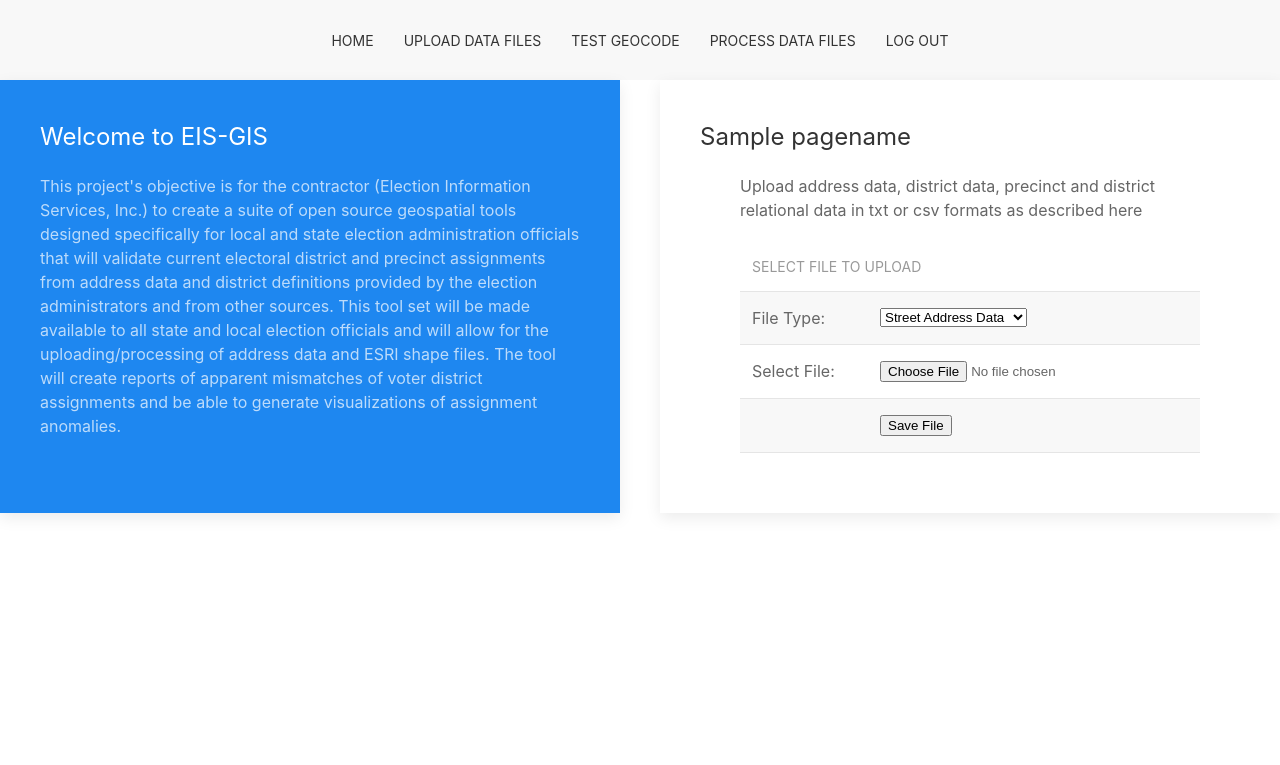
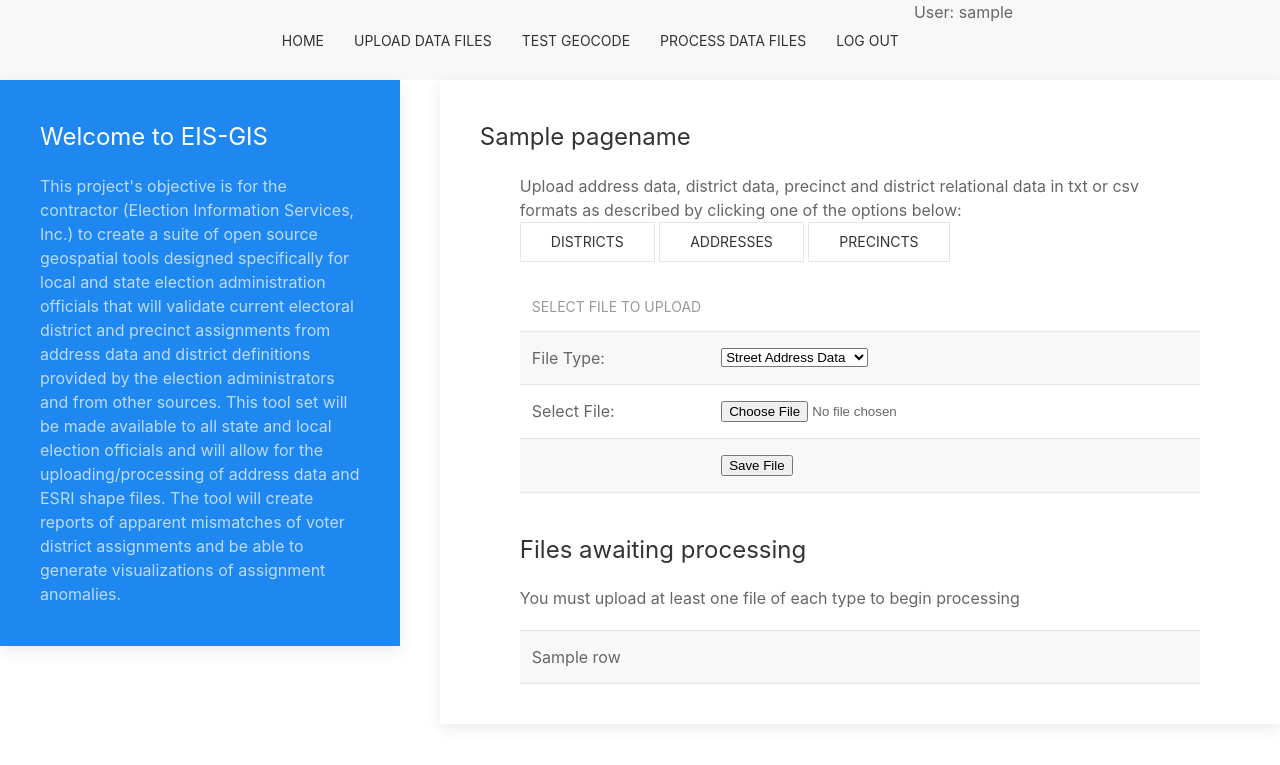
Before and after one commit to pstenbjorn/EisGisv2-2, a Flask app: template templates/upload.html in a window 1280 px wide. Shown: the top 765 px of the page. Run offline with Flask 2, Linux system fonts and the light colour scheme; the template is opened without the code that fills it: most values are stand-ins (such as "Sample title", 1, 10 or a date in 2020); some libraries are stand-ins or nearby versions.

Commit message:
File upload process and user tracking completed

```diff
--- a/app.py
+++ b/app.py
@@ -10,6 +10,7 @@ from forms import LoginForm, GeoCodeAddress
 from datastore import dbaccess
 from flask_login.utils import login_required
 from apicalls import geocode as pgeo
+import datetime
 
 app = Flask(__name__)
 
@@ -37,7 +38,11 @@ def index():
     if 'user' not in session:
         return redirect(url_for('login'))
 
-    return render_template('index.html', title=d["title"], pagename=d['pagename'])
+    if 'userid' not in session['user']:
+        return redirect(url_for('login'))
+
+    user = session['user']['userid']
+    return render_template('index.html', title=d["title"], pagename=d['pagename'], username=user)
 
 @app.route('/login', methods=['GET', 'POST'])
 def login():
@@ -51,7 +56,7 @@ def login():
         ld = db.login(form.username.data, form.password.data, form.remember_me.data)
         if ld.is_authenticated == True:
             login_user(ld, remember=form.remember_me.data)
-            session["user"] = ld.toJSON()
+            session["user"] = json.loads(ld.toJSON())
             next_page = url_for('index')
 
             return redirect(next_page)
@@ -62,6 +67,9 @@ def login():
 
 @app.route('/geocode', methods=['GET', 'POST'])
 def geocode():
+    if 'user' not in session:
+        return redirect(url_for('login'))
+
     form = GeoCodeAddress()
     if form.validate_on_submit():
         ad = {'address': form.fulladdress.data, 'city':form.city.data, 'state': form.state.data, 'zip':form.zipCode.data}
@@ -73,7 +81,7 @@ def geocode():
         return render_template('geocode.html', title='Test Geocoding', pagename='Test Geocoder', form=form, ad = mapped_address, lat=lat, long=long)
 
     else:
-        return render_template('geocode.html', title='Test Geocoding', pagename='Test Geocoder', form=form)
+        return render_template('geocode.html', title='Test Geocoding', pagename='Test Geocoder', form=form, username=session["user"]["userid"])
 
 
 @app.route('/api/<ver>/<path>')
@@ -91,14 +99,73 @@ def api(ver=None,path=None,id=None):
 
     return j
 
+@app.route('/delete/<tablename>/<idcolumn>/<rowid>')
+def delete(tablename, idcolumn, rowid):
+    db = dbaccess.dbConn()
+    q = "delete from {0} where {1} = {2}::int".format(tablename,idcolumn,rowid);
+    db.run_query(q)
+
+    return redirect('/upload')
+    #return q
+
+@app.route('/process')
+def process():
+    if 'user' not in session:
+        return redirect(url_for('login'))
+    username = username=session["user"]["userid"]
+
+    db = dbaccess.dbConn()
+    q = """select distinct file_type from
+        upload_data.uploaded_file
+        where processed_date is null and create_user = '{0}'""".format(username)
+    r = db.get_data(q, headers=False)
+
+
+
+
 @app.route('/upload', methods=['GET', 'POST'])
 def upload():
+    if 'user' not in session:
+        return redirect(url_for('login'))
+
     if request.method == 'POST':
         file = request.files['file']
+        filetype = request.form.get('filetype')
+        db = dbaccess.dbConn()
         if file and allowed_file(file.filename):
             filename = secure_filename(file.filename)
+            filename = str(datetime.datetime.now()).replace(' ', '').replace('-','').replace(':','').replace('.','') + '_' + filename
             file.save(os.path.join(app.config['UPLOAD_FOLDER'], filename))
             flash('File successfully uploaded')
+            fields = 'file_name,file_type,create_user'
+            values = "'{0}','{1}','{2}'".format(filename, filetype,session["user"]["userid"])
+            db.insert_record('upload_data.uploaded_file', fields,values)
             return redirect('/upload')
     else:
-        return render_template('upload.html', title='Upload Files', pagename='File upload')
+        db=dbaccess.dbConn()
+        q = """select '/' ||file_id::varchar as file_id,
+            file_name, file_type, create_date::varchar from upload_data.uploaded_file
+            where
+            create_user = '{0}' and processed_date is null;
+            """.format(session["user"]["userid"])
+        d = db.get_data(q)
+        cp = check_process()
+
+        return render_template('upload.html', title='Upload Files', pagename='File upload', data=d, can_process=cp, username=session["user"]["userid"])
+
+def check_process():
+    username = username=session["user"]["userid"]
+    db = dbaccess.dbConn()
+    q = """select distinct file_type from
+        upload_data.uploaded_file
+        where processed_date is null and create_user = '{0}'""".format(username)
+    r = db.get_data(q, headers=False)
+    valid = ["address","district","precinctdistrict"]
+    for rr in r:
+        if rr[0] in valid:
+            valid.remove(rr[0])
+
+    if len(valid) > 0:
+        return 0
+    else:
+        return 1
--- a/configs.py
+++ b/configs.py
@@ -2,4 +2,4 @@ import os
 
 class Config(object):
     SECRET_KEY = os.environ.get("SECRET_KEY") or '8234729483OJOfj3L'
-    UPLOAD_FOLDER = 'temp_file/'
+    UPLOAD_FOLDER = 'upload/'
--- /dev/null
+++ b/static/address_sample.txt
@@ -0,0 +1,2 @@
+full_address,house_number,house_number_suffix,street_predirection,street_name,street_type,address_postdirection,city,state,zipcode,latitude,longitude
+'601 Lakeside Ave.',,,,,,,'Cleveland','OH',44101,,
--- /dev/null
+++ b/static/district_sample.txt
@@ -0,0 +1,2 @@
+district_id,district_type_name,district_name,state
+155,State Legislative Lower House,17,OH
--- /dev/null
+++ b/static/precinct_sample.txt
@@ -0,0 +1,2 @@
+district_id,precinct_portion_id,state
+155,10110,OH
--- a/templates/base.html
+++ b/templates/base.html
@@ -22,18 +22,20 @@
 	            <li class="uk-active"><a href="{{ url_for('geocode') }}">Test Geocode</a></li>
 	            <li class="uk-active"><a href="#">Process Data Files</a></li>
 	            <li class="uk-active"><a href="{{ url_for('login') }}">Log out</a></li>
+	            {% if username %}
+	            <li>User: {{ username }}</li>
+	            {% endif %}
 	        </ul>
     	</div>
     </div>
-
-<div class="uk-child-width-1-2@s uk-grid-match" uk-grid>
-	    <div>
+<div uk-grid>
+	    <div class="uk-width-1-3@m">
 	        <div class="uk-card uk-card-primary uk-card-hover uk-card-body">
 	            <h3 class="uk-card-title">Welcome to EIS-GIS</h3>
 	            <p>This project's objective is for the contractor (Election Information Services, Inc.) to create a suite of open source geospatial tools designed specifically for local and state election administration officials that will validate current electoral district and precinct assignments from address data and district definitions provided by the election administrators and from other sources. This tool set will be made available to all state and local election officials and will allow for the uploading/processing of address data and ESRI shape files. The tool will create reports of apparent mismatches of voter district assignments and be able to generate visualizations of assignment anomalies.</p>
 	        </div>
 	    </div>
-	    <div>
+	    <div class="uk-width-expand@m">
 	        <div class="uk-card uk-card-default uk-card-hover uk-card-body">
 	            <h3 class="uk-card-title">{{ pagename }} </h3>
 	            {% block content %}{% endblock %}
--- a/templates/upload.html
+++ b/templates/upload.html
@@ -2,7 +2,12 @@
 
 {% block content %}
 <div class="uk-container uk-container-small">
-    <p>Upload address data, district data, precinct and district relational data in txt or csv formats as described here</p>
+    <p>Upload address data, district data, precinct and district relational data in txt or
+    csv formats as described by clicking one of the options below:<br>
+    <a class="uk-button uk-button-default" href="#modal-district" uk-toggle>Districts</a>
+    <a class="uk-button uk-button-default" href="#modal-address" uk-toggle>Addresses</a>
+    <a class="uk-button uk-button-default" href="#modal-precincts" uk-toggle>Precincts</a>
+	</p>
     <form action="{{ url_for('upload') }}" method="post" enctype="multipart/form-data">
     	<input type='hidden' name='username' value='{{ userid }}'>
     	<table class="uk-table uk-table-striped">
@@ -19,5 +24,101 @@
     	<tr><td></td><td><input type='submit' value='Save File'></td></tr>
     	</tbody></table>
     </form>
+    {% if data %}
+    <h3>Files awaiting processing</h3>
+    <p>You must upload at least one file of each type to begin processing</p>
+    {% if can_process == 1 %}
+    	<a class="uk-button uk-button-primary" href="{{ url_for('process') }}">Process Files</a>
+    {% endif %}
+    <table class="uk-table uk-table-striped">
+    {% for row in data %}
+    	<tr>
+    	{% for c in row %}
+    		{% if c == 'file_id' %}
+    		<td></td>
+    		{% else %}
+    			{% if c[:1] == '/' %}
+    			<td><a href="{{ url_for ('delete', tablename='upload_data.uploaded_file',idcolumn='file_id',rowid=c[1:]) }}">delete</a></td>
+    			{% else %}
+		    		<td>{{ c }}</td>
+		    	{% endif %}
+    		{% endif %}
+    	{% endfor %}
+    		</tr>
+    {% endfor %}
+    </table>
+    {% endif %}
+
 </div>
+<div id="modal-district" class="uk-flex-top" uk-modal>
+    <div class="uk-modal-dialog uk-modal-body uk-margin-auto-vertical">
+
+        <button class="uk-modal-close-default" type="button" uk-close></button>
+
+        <div class="uk-container uk-container-small">
+    <h3>File Layout Examples</h3>
+	<h4>District</h4>
+	<p>CSV or txt, file comma delimited with the following fields</p>
+	<ul><li>district_id - identifier for district, text or integer, this identifier will be used in the precinct/district relationship</li>
+		<li>district_name - name of district text </li>
+		<li>district_type_name - type of district, see valid values below</li>
+		<li>state - two character postal designation for state</li>
+	</ul>
+	<a href="{{ url_for('static', filename='district_sample.txt') }}">Download Sample</a> (right-click, save link/target as..)
+	<h4>Valid District Types</h4>
+	<ul>
+		<li>Congressional District</li>
+		<li>County</li>
+		<li>State</li>
+		<li>State Legislative Lower House</li>
+		<li>State Legislative Upper House</li>
+		<li>State Town or City</li>
+	</ul>
+    </div>
+</div>
+<div id="modal-address" class="uk-flex-top" uk-modal>
+    <div class="uk-modal-dialog uk-modal-body uk-margin-auto-vertical">
+
+        <button class="uk-modal-close-default" type="button" uk-close></button>
+
+        <div class="uk-container uk-container-small">
+    <h3>File Layout Examples</h3>
+	<h4>Address</h4>
+	<p>CSV or txt, file comma delimited with the following fields</p>
+	<ul><li>full_address - full house number and street name (optional if parsed information below is provided)</li>
+	<li>house_number - house number of address</li>
+	<li>house_number_suffix - house number suffix if present</li>
+	<li>street_predirection - street predirection if present</li>
+	<li>street_name - street name</li>
+	<li>street_type - street type abbreviation</li>
+	<li>address_postdirection - address post-direction if present</li>
+	<li>city - city name, always required</li>
+	<li>state - state postal abbreviation, always required</li>
+	<li>zipcode - five digit zipcode</li>
+	<li>latitude - latitude of address if available</li>
+	<li>longitude - longitude of address if available</li>
+	<li>precinct_portion_id - precent identifier as referenced in district/precinct file</li>
+	</ul>
+	<a href="{{ url_for('static', filename='precinct_sample.txt') }}">Download Sample</a> (right-click, save link/target as..)
+    </div>
+</div>
+<div id="modal-precincts" class="uk-flex-top" uk-modal>
+    <div class="uk-modal-dialog uk-modal-body uk-margin-auto-vertical">
+
+        <button class="uk-modal-close-default" type="button" uk-close></button>
+
+        <div class="uk-container uk-container-small">
+    <h3>File Layout Examples</h3>
+	<h4>Precinct</h4>
+	<p>CSV or txt, file comma delimited with the following fields</p>
+	<ul>
+	<li>district_id - district identifier used in district file</li>
+	<li>precinct_portion_id - precinct identifier used in address file</li>
+	<li>state - two character postal abbreviation of state</li>
+	</ul>
+	<a href="{{ url_for('static', filename='address_sample.txt') }}">Download Sample</a> (right-click, save link/target as..)
+    </div>
+</div>
+
+
 {% endblock %}
```
Also changed, not shown: datastore/dbaccess.py (+15 -0 lines), templates/index.html (+7 -5 lines), 1 other file.
